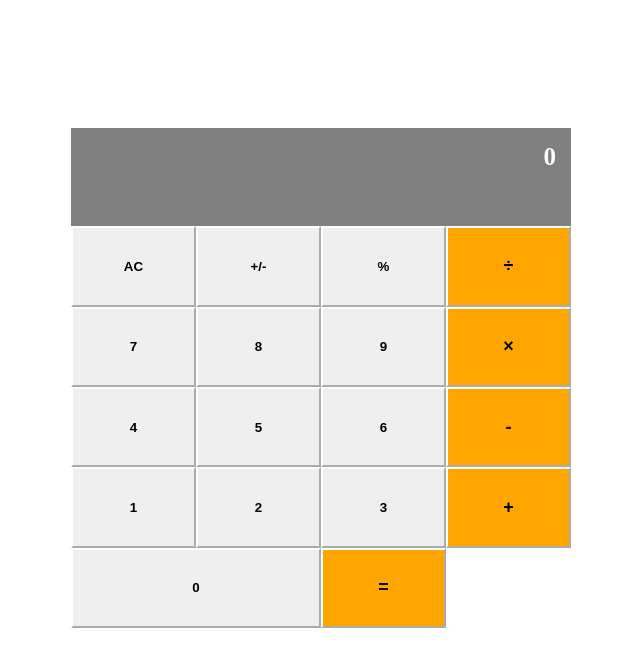
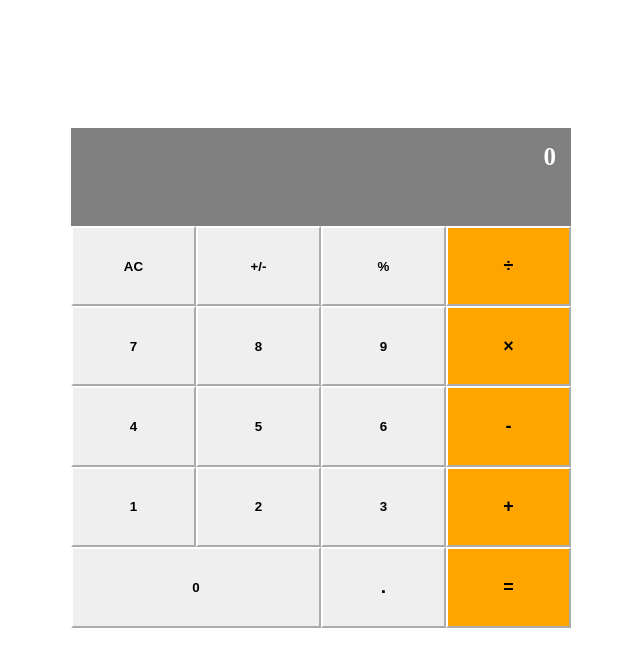
Before and after one commit to Ney2/math-magician, a React (Create React App) app: page / in a window 1280 px wide. Shown: the top 666 px of the page, without its empty margins (313-953 px from the left). Built offline with nearby package versions, Linux system fonts and the light colour scheme.

Commit message:
Update Calculator.js file

```diff
--- a/src/Components/Calculator.js
+++ b/src/Components/Calculator.js
@@ -24,6 +24,7 @@ class Calculator extends Component {
           <button type="button" className="three">3</button>
           <button type="button" className="plus">+</button>
           <button type="button" className="zero">0</button>
+          <button type="button" className="point">.</button>
           <button type="button" className="equal">=</button>
         </section>
       </main>
```
